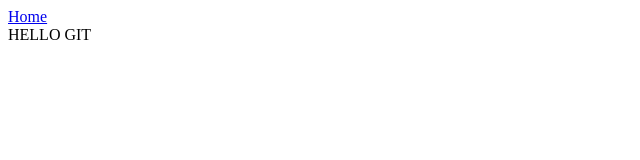
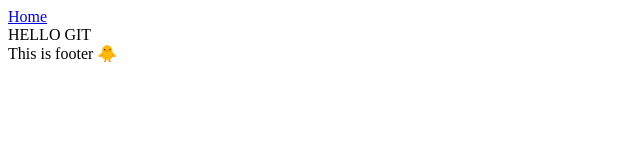
Before and after one commit to dmitrii-kuvaldin/GIT_lesson2_33, a plain HTML site: page index.html in a window 1280 px wide. Shown: the whole page, without its empty margins (0-640 px from the left). Drawn offline with Linux system fonts and the light colour scheme.

Commit message:
add footer

```diff
--- a/index.html
+++ b/index.html
@@ -10,6 +10,8 @@
     <a href="/">Home</a>
   </header>
   <main>HELLO GIT</main>
-  <footer></footer>
+  <footer>
+    <span>This is footer 🐥</span>
+  </footer>
 </body>
 </html>
```
